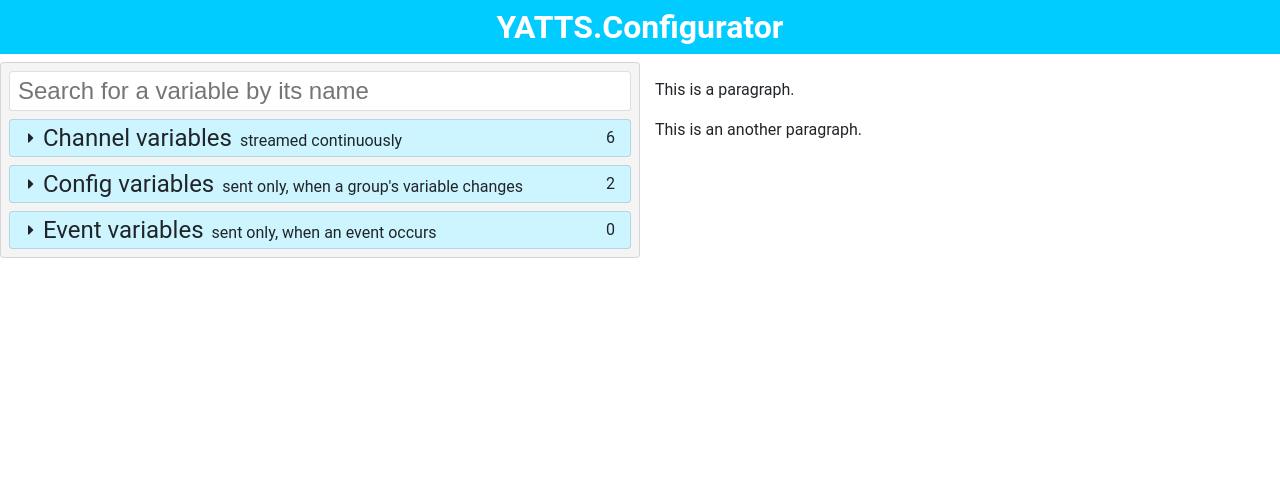
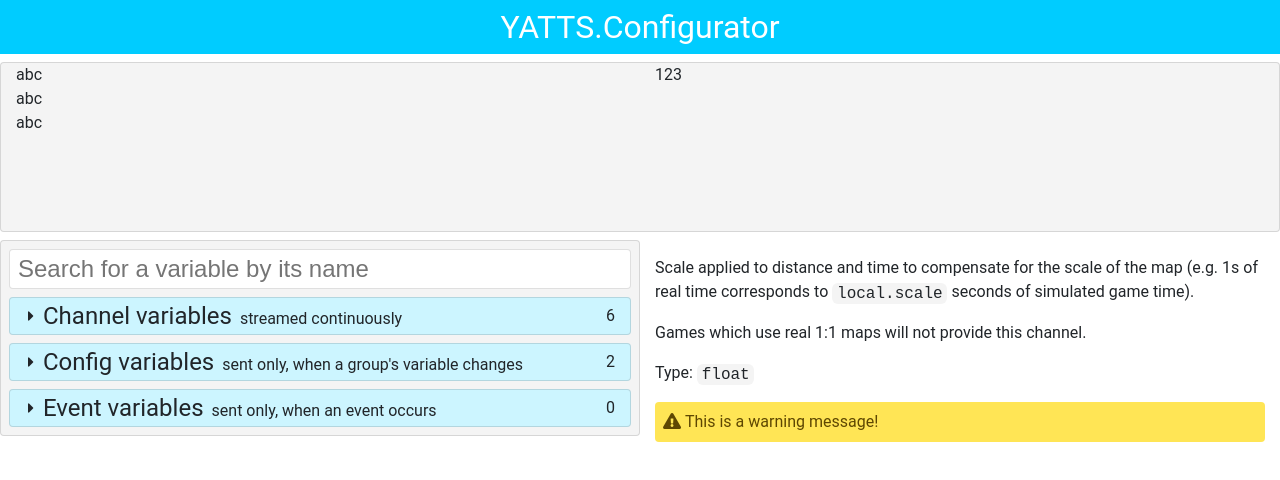
Before and after one commit to anuar2k/YATTS, a Vue app in the folder YATTS.Configurator/: page / in a window 1280 px wide. Shown: the top 480 px of the page. Built offline with nearby package versions, Linux system fonts and the light colour scheme; a small style sheet from the web is missing.

Commit message:
more jsx and card view prototyping

```diff
--- a/YATTS.Configurator/src/App.vue
+++ b/YATTS.Configurator/src/App.vue
@@ -1,14 +1,18 @@
 <template>
-  <h2 class="head bg-1">
+  <div class="head bg-1">
     YATTS.Configurator
-  </h2>
+  </div>
   <div class="container">
+    <div class="row mb-2">
+      <div class="col">
+        <TelemVarCard />
+      </div>
+    </div>
     <div class="row">
       <div class="col">
         <TelemVarSelector
           v-bind:config="config"
           v-on:toggle-show="toggleShow"
-          v-on:toggle-selected="toggleSelected"
         />
       </div>
       <div class="col desc">
@@ -19,6 +23,7 @@
 </template>
 
 <script>
+import TelemVarCard from '@/components/TelemVarCard';
 import TelemVarSelector from '@/components/TelemVarSelector';
 
 import TelemVarDefinitions from '@/utils/TelemVarDefinitions';
@@ -33,13 +38,10 @@ export default {
       subtree.show = !subtree.show;
     }
 
-    const toggleSelected = variable => {
-      variable.selected = !variable.selected;
-    }
-
-    return { config, toggleShow, toggleSelected }
+    return { config, toggleShow }
   },
   components: {
+    TelemVarCard,
     TelemVarSelector
   }
 }
--- /dev/null
+++ b/YATTS.Configurator/src/components/DescWarning.vue
@@ -0,0 +1,12 @@
+<template>
+  <p class="desc-warning">
+    <i class="fas fa-exclamation-triangle desc-warning-icon"></i>
+    <slot></slot>
+  </p>
+</template>
+
+<script>
+export default {
+  name: 'DescWarning'
+}
+</script>
--- /dev/null
+++ b/YATTS.Configurator/src/components/TelemVarCard.vue
@@ -0,0 +1,27 @@
+<template>
+  <div class="row card bg-grey">
+    <div class="col">
+      <div class="row">
+        <div class="col vert-sep">
+          abc<br>abc<br>abc<br><br><br><br><br>
+        </div>
+        <div class="col">
+          123
+        </div>
+      </div>
+    </div>
+  </div>
+</template>
+
+<script>
+export default {
+  name: 'TelemVarCard'
+}
+</script>
+
+<style lang="scss" scoped>
+  .vert-sep {
+    border-right-width: 1px;
+    border-color: #f00;
+  }
+</style>
--- a/YATTS.Configurator/src/components/TelemVarSelector.vue
+++ b/YATTS.Configurator/src/components/TelemVarSelector.vue
@@ -2,7 +2,7 @@
   <div class="row card p-2 bg-grey">
     <div class="col">
       <div class="row margin-between">
-        <input v-model="query" type="text" id="search" class="card" placeholder="Search for a variable by its name"/>
+        <input v-model="query" type="text" id="search" class="card" placeholder="Search for a variable by its name">
       </div>
       <div class="row disable-selection card margin-between bg-3" v-for="category in filteredConfig" v-bind:key="category.value.def.id">
         <div class="col">
@@ -12,7 +12,7 @@
                 <div class="category-left">
                   <span class="category-arrow"><RotatingArrow v-bind:rotated="category.value.show" /></span>
                   <span class="category-name">{{ category.value.def.name }}</span>
-                  <span class="category-desc">{{ category.value.def.description }}</span>
+                  <span class="category-desc">{{ category.value.def.desc }}</span>
                 </div>
                 <div class="category-right">
                   <span class="category-count">{{ getCategoryVariableCount(category) }}</span>
@@ -40,8 +40,16 @@
                   <div class="row indent-variables" v-if="group.value.show">
                     <div class="col">
                       <div class="row" v-for="variable in group.variables" v-bind:key="variable.value.def.id">
-                        <div class="col" v-on:dblclick="$emit('toggle-selected', variable.value)">
-                          {{ variable.value.def.id }}, selected: {{ variable.value.selected }}
+                        <div class="col">
+                          <div class="variable">
+                            <div class="variable-left">
+                              <input class="variable-selected" type="checkbox" v-model="variable.value.selected">
+                              <span class="variable-name">{{ variable.value.def.name }}</span>
+                            </div>
+                            <div class="variable-right">
+                              <span class="variable-id">{{ variable.value.def.id }}</span>
+                            </div>
+                          </div>
                         </div>
                       </div>
                     </div>
@@ -66,7 +74,7 @@ import { FilterConfigByVariableName } from '@/utils/TelemVarConfigUtil';
 export default {
   name: 'TelemVarSelector',
   props: ['config'],
-  emits: ['toggle-show', 'toggle-selected'],
+  emits: ['toggle-show'],
   components: {
     RotatingArrow
   },
@@ -105,12 +113,22 @@ export default {
     justify-content: space-between;
   }
 
-  .group-count {
-    font-size: small;
+  .group-arrow {
+    margin-right: .5rem;
   }
 
-  .group-arrow {
-    margin-right: .25rem;
+  .variable {
+    display: flex;
+    align-items: center;
+    justify-content: space-between;
+  }
+
+  .variable-id {
+    font-family: 'Courier New', Courier, monospace;
+  }
+
+  .variable-selected {
+    margin-right: .5rem;
   }
 
   .search-card {
@@ -126,11 +144,11 @@ export default {
   }
 
   .indent-groups {
-    padding-left: 1.2rem;
+    padding-left: 1.3rem;
   }
 
   .indent-variables {
-    padding-left: 2rem;
+    padding-left: 1rem;
   }
 
   .disable-selection {
--- a/YATTS.Configurator/src/css/style.scss
+++ b/YATTS.Configurator/src/css/style.scss
@@ -32,6 +32,14 @@ body {
   text-align: left;
 }
 
+code {
+  padding: .1rem .3rem;
+  margin: 0;
+  background-color: #f4f4f4;
+  border-radius: 6px;
+  font-family: 'Courier New', Courier, monospace;
+}
+
 .container {
   max-width: 1400px;
   width: 100%;
@@ -43,6 +51,10 @@ body {
 
 .p-2 {
   padding: .5rem;
+}
+
+.mb-2 {
+  margin-bottom: .5rem;
 }
 
 .margin-between:not(:last-child) {
@@ -76,3 +88,14 @@ body {
   border: 1px solid rgba(0,0,0,.125);
   border-radius: .25rem;
 }
+
+.desc-warning {
+  padding: .5rem;
+  background-color: rgb(255, 229, 85);
+  border-radius: .25rem;
+  color: #5e4702;
+}
+
+.desc-warning-icon {
+  margin-right: .25rem;
+}
--- a/YATTS.Configurator/src/utils/TelemVarDefinitions.jsx
+++ b/YATTS.Configurator/src/utils/TelemVarDefinitions.jsx
@@ -1,9 +1,11 @@
+import DescWarning from '@/components/DescWarning';
+
 export default [
   {
     def: {
       id: 'channel',
       name: 'Channel variables',
-      description: 'streamed continuously'
+      desc: 'streamed continuously'
     },
     groups: [
       {
@@ -14,14 +16,18 @@ export default [
         variables: [
           {
             id: 'local.scale',
+            name: 'Local scale',
             type: 5,
             desc: () => <>
-              <p>This is a paragraph.</p>
-              <p>This is an another paragraph.</p>
+              <p>Scale applied to distance and time to compensate for the scale of the map (e.g. 1s of real time corresponds to <code>local.scale</code> seconds of simulated game time).</p>
+              <p>Games which use real 1:1 maps will not provide this channel.</p>
+              <p>Type: <code>float</code></p>
+              <DescWarning>This is a warning message!</DescWarning>
             </>
           },
           {
             id: 'game.time',
+            name: 'Game time',
             type: 3,
             desc: () => <>
               this is just a text literal
@@ -37,10 +43,12 @@ export default [
         variables: [
           {
             id: 'speed',
+            name: 'Speed',
             type: 5
           },
           {
             id: 'blinker.left',
+            name: 'Left blinker (toggle)',
             type: 1
           }
         ]
@@ -53,10 +61,12 @@ export default [
         variables: [
           {
             id: 'connected',
+            name: 'Connected',
             type: 1
           },
           {
             id: 'wheel.speed',
+            name: 'Wheel speed',
             type: 5
           }
         ]
@@ -67,7 +77,7 @@ export default [
     def: {
       id: 'config',
       name: 'Config variables',
-      description: 'sent only, when a group\'s variable changes'
+      desc: 'sent only, when a group\'s variable changes'
     },
     groups: [
       {
@@ -92,8 +102,7 @@ export default [
     def: {
       id: 'event',
       name: 'Event variables',
-      description: 'sent only, when an event occurs'
-
+      desc: 'sent only, when an event occurs'
     },
     groups: []
   }
```
